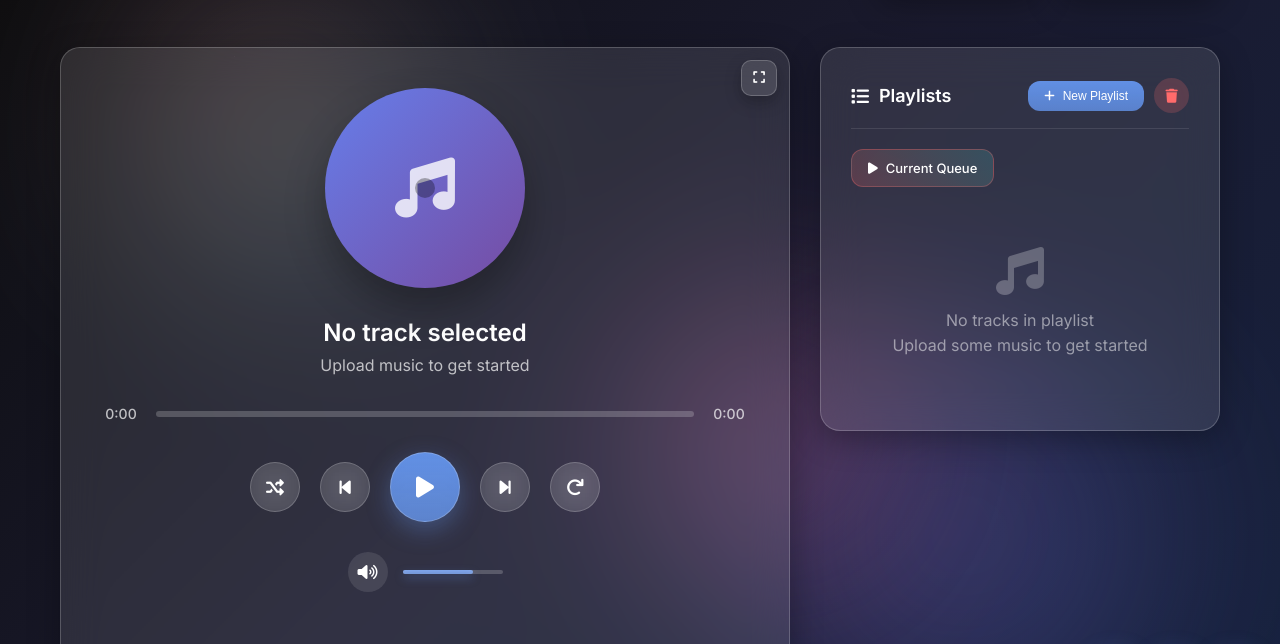
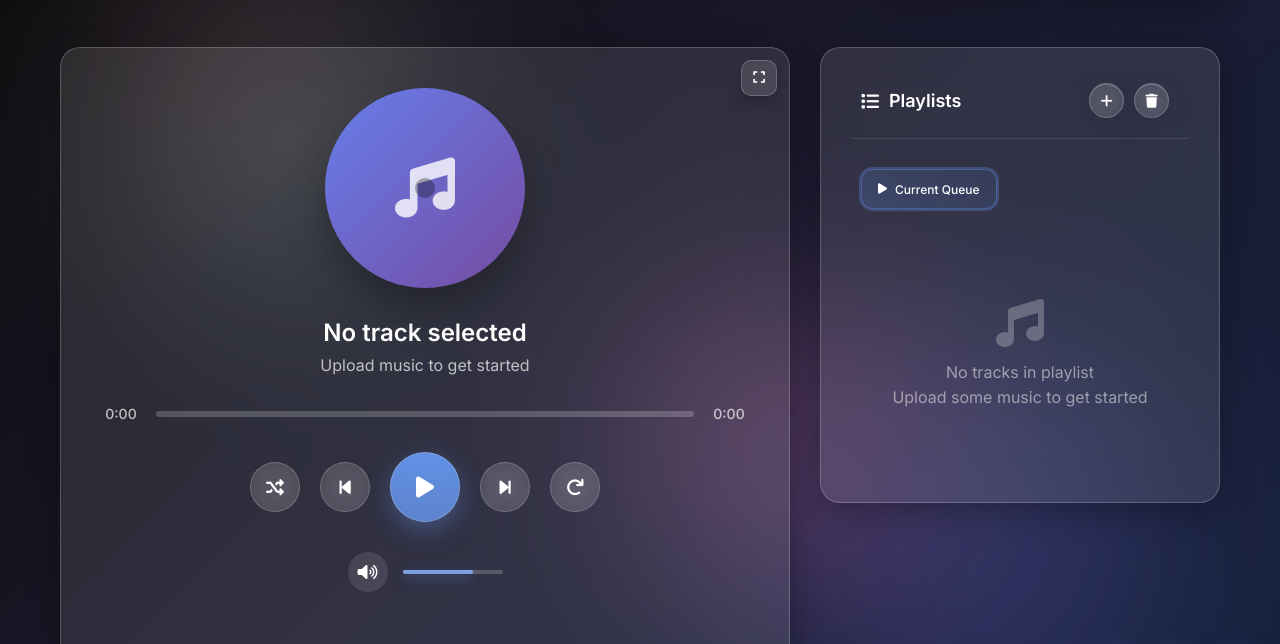
Before and after one commit to Jahbas/Liquid-Music, a plain HTML site: page index.html in a window 1280 px wide. Shown: the part 83-727 px from the top of the page. Drawn offline with Linux system fonts and the light colour scheme.

Commit message:
cleanup and pixel allignment v2.1.3

```diff
--- a/index.html
+++ b/index.html
@@ -102,9 +102,8 @@
                 <div class="playlist-header">
                     <h3><i class="fas fa-list"></i> Playlists</h3>
                     <div class="playlist-controls">
-                        <button class="new-playlist-btn" id="newPlaylistBtn">
+                        <button class="new-playlist-btn" id="newPlaylistBtn" title="Create new playlist">
                             <i class="fas fa-plus"></i>
-                            <span>New Playlist</span>
                         </button>
                         <button class="clear-btn" id="clearBtn">
                             <i class="fas fa-trash"></i>
@@ -303,4 +302,4 @@
     </div>
 </body>
 </html>
-<!-- Version: v2.1.2 -->
+<!-- Version: v2.1.3 -->
--- a/script.js
+++ b/script.js
@@ -462,8 +462,10 @@ class MusicPlayer {
             return;
         }
 
-        this.playlistEl.innerHTML = currentPlaylist.map((track, index) => `
-            <div class="playlist-item ${index === this.currentTrackIndex ? 'active' : ''} ${this.selectedTracks.has(index) ? 'selected' : ''}"
+        this.playlistEl.innerHTML = currentPlaylist.map((track, index) => {
+            const isSelected = this.selectedTracks.has(index);
+            return `
+            <div class="playlist-item ${index === this.currentTrackIndex ? 'active' : ''} ${isSelected ? 'selected' : ''}"
                  data-index="${index}">
                 <div class="playlist-item-info">
                     <div class="playlist-item-title">${track.name}</div>
@@ -474,7 +476,8 @@ class MusicPlayer {
                     <i class="fas fa-times"></i>
                 </button>
             </div>
-        `).join('');
+        `;
+        }).join('');
 
         // Add click and drag events to playlist items
         this.playlistEl.querySelectorAll('.playlist-item').forEach((item, index) => {
@@ -1917,6 +1920,7 @@ class MusicPlayer {
 
     clearSelection() {
         this.selectedTracks.clear();
+        this.isMultiSelecting = false; // Reset multi-select mode
     }
 
     getSelectedTracks() {
@@ -1925,6 +1929,7 @@ class MusicPlayer {
             .filter(index => index >= 0 && index < currentPlaylist.length)
             .map(index => ({ index, track: currentPlaylist[index] }));
     }
+
 
     // Heuristic: treat as audio if MIME says audio/* or filename has a common audio extension
     isProbablyAudioFile(file) {
@@ -1999,4 +2004,4 @@ style.textContent = `
 `;
 document.head.appendChild(style);
 
-// Version: v2.1.2
+// Version: v2.1.3
--- a/styles.css
+++ b/styles.css
@@ -560,7 +560,7 @@ body.modal-open .player-overlay {
     justify-content: space-between;
     align-items: center;
     margin-bottom: 20px;
-    padding-bottom: 15px;
+    padding: 0 10px 15px 10px;
     border-bottom: 1px solid rgba(255, 255, 255, 0.1);
 }
 
@@ -568,33 +568,40 @@ body.modal-open .player-overlay {
     display: flex;
     align-items: center;
     gap: 10px;
+    height: 45px;
+    padding: 5px 10px;
 }
 
 .new-playlist-btn {
-    display: flex;
-    align-items: center;
-    gap: 8px;
-    padding: 8px 16px;
-    background: linear-gradient(180deg, rgba(100, 149, 237, 0.95), rgba(100, 149, 237, 0.8));
+    width: 35px;
+    height: 35px;
     border: none;
-    border-radius: 12px;
-    color: #ffffff;
-    font-size: 12px;
-    font-weight: 500;
-    cursor: pointer;
-    transition: all 0.3s ease;
+    border-radius: 50%;
+    background: rgba(255, 255, 255, 0.1);
+    backdrop-filter: blur(10px);
+    border: 1px solid rgba(255, 255, 255, 0.2);
+    color: #ffffff;
+    font-size: 14px;
+    cursor: pointer;
+    transition: all 0.3s ease;
+    display: flex;
+    align-items: center;
+    justify-content: center;
+    box-shadow: 0 8px 32px rgba(0, 0, 0, 0.1), inset 0 1px 0 rgba(255, 255, 255, 0.2);
 }
 
 .new-playlist-btn:hover {
-    background: linear-gradient(180deg, rgba(100, 149, 237, 1), rgba(100, 149, 237, 0.9));
-    transform: translateY(-2px);
-    box-shadow: 0 8px 20px rgba(100, 149, 237, 0.35);
-}
+    background: rgba(255, 255, 255, 0.2);
+    transform: scale(1.1);
+}
+
+
 
 .playlist-tabs {
     display: flex;
     gap: 5px;
     margin-bottom: 20px;
+    padding: 10px;
     overflow-x: auto;
     scrollbar-width: none;
     -ms-overflow-style: none;
@@ -613,12 +620,13 @@ body.modal-open .player-overlay {
     border: 1px solid rgba(255, 255, 255, 0.1);
     border-radius: 12px;
     color: rgba(255, 255, 255, 0.7);
-    font-size: 13px;
+    font-size: 12px;
     font-weight: 500;
     cursor: pointer;
     transition: all 0.3s ease;
     white-space: nowrap;
     min-width: fit-content;
+    height: 40px;
 }
 
 .playlist-tab:hover {
@@ -627,8 +635,9 @@ body.modal-open .player-overlay {
 }
 
 .playlist-tab.active {
-    background: linear-gradient(45deg, rgba(255, 107, 107, 0.2), rgba(78, 205, 196, 0.2));
-    border-color: rgba(255, 107, 107, 0.3);
+    background: linear-gradient(45deg, rgba(100, 149, 237, 0.2), rgba(100, 149, 237, 0.1));
+    border-color: rgba(100, 149, 237, 0.4);
+    box-shadow: 0 0 0 2px rgba(100, 149, 237, 0.3);
     color: #ffffff;
 }
 
@@ -710,18 +719,21 @@ body.modal-open .player-overlay {
     height: 35px;
     border: none;
     border-radius: 50%;
-    background: rgba(255, 107, 107, 0.2);
-    color: #ff6b6b;
+    background: rgba(255, 255, 255, 0.1);
+    backdrop-filter: blur(10px);
+    border: 1px solid rgba(255, 255, 255, 0.2);
+    color: #ffffff;
     font-size: 14px;
     cursor: pointer;
     transition: all 0.3s ease;
     display: flex;
     align-items: center;
     justify-content: center;
+    box-shadow: 0 8px 32px rgba(0, 0, 0, 0.1), inset 0 1px 0 rgba(255, 255, 255, 0.2);
 }
 
 .clear-btn:hover {
-    background: rgba(255, 107, 107, 0.3);
+    background: rgba(255, 255, 255, 0.2);
     transform: scale(1.1);
 }
 
@@ -730,6 +742,7 @@ body.modal-open .player-overlay {
     overflow-y: auto;
     scrollbar-width: thin;
     scrollbar-color: rgba(255, 255, 255, 0.3) transparent;
+    padding: 20px 10px;
 }
 
 .playlist::-webkit-scrollbar {
@@ -776,6 +789,7 @@ body.modal-open .player-overlay {
     transition: all 0.3s ease;
     background: rgba(255, 255, 255, 0.05);
     border: 1px solid rgba(255, 255, 255, 0.1);
+    min-height: 60px;
 }
 
 .playlist-item:hover {
@@ -784,19 +798,20 @@ body.modal-open .player-overlay {
 }
 
 .playlist-item.active {
-    background: linear-gradient(45deg, rgba(255, 107, 107, 0.2), rgba(78, 205, 196, 0.2));
-    border-color: rgba(255, 107, 107, 0.3);
-}
-
-.playlist-item.selected {
     background: linear-gradient(45deg, rgba(100, 149, 237, 0.2), rgba(100, 149, 237, 0.1));
     border-color: rgba(100, 149, 237, 0.4);
     box-shadow: 0 0 0 2px rgba(100, 149, 237, 0.3);
 }
 
+.playlist-item.selected {
+    background: linear-gradient(45deg, rgba(147, 51, 234, 0.4), rgba(147, 51, 234, 0.3)) !important;
+    border-color: rgba(147, 51, 234, 0.6) !important;
+    box-shadow: 0 0 0 3px rgba(147, 51, 234, 0.5) !important;
+}
+
 .playlist-item.selected:hover {
-    background: linear-gradient(45deg, rgba(100, 149, 237, 0.25), rgba(100, 149, 237, 0.15));
-    border-color: rgba(100, 149, 237, 0.5);
+    background: linear-gradient(45deg, rgba(147, 51, 234, 0.25), rgba(147, 51, 234, 0.15));
+    border-color: rgba(147, 51, 234, 0.5);
 }
 
 .playlist-item-info {
@@ -809,11 +824,13 @@ body.modal-open .player-overlay {
     font-weight: 500;
     color: #ffffff;
     margin-bottom: 4px;
+    line-height: 1.3;
 }
 
 .playlist-item-artist {
     font-size: 12px;
     color: rgba(255, 255, 255, 0.6);
+    line-height: 1.3;
 }
 
 .playlist-item-duration {
@@ -1647,4 +1664,4 @@ body.no-bg .gradient-orb {
     }
 }
 
-/* Version: v2.1.2 */
+/* Version: v2.1.3 */
```
Also changed, not shown: README.md.
